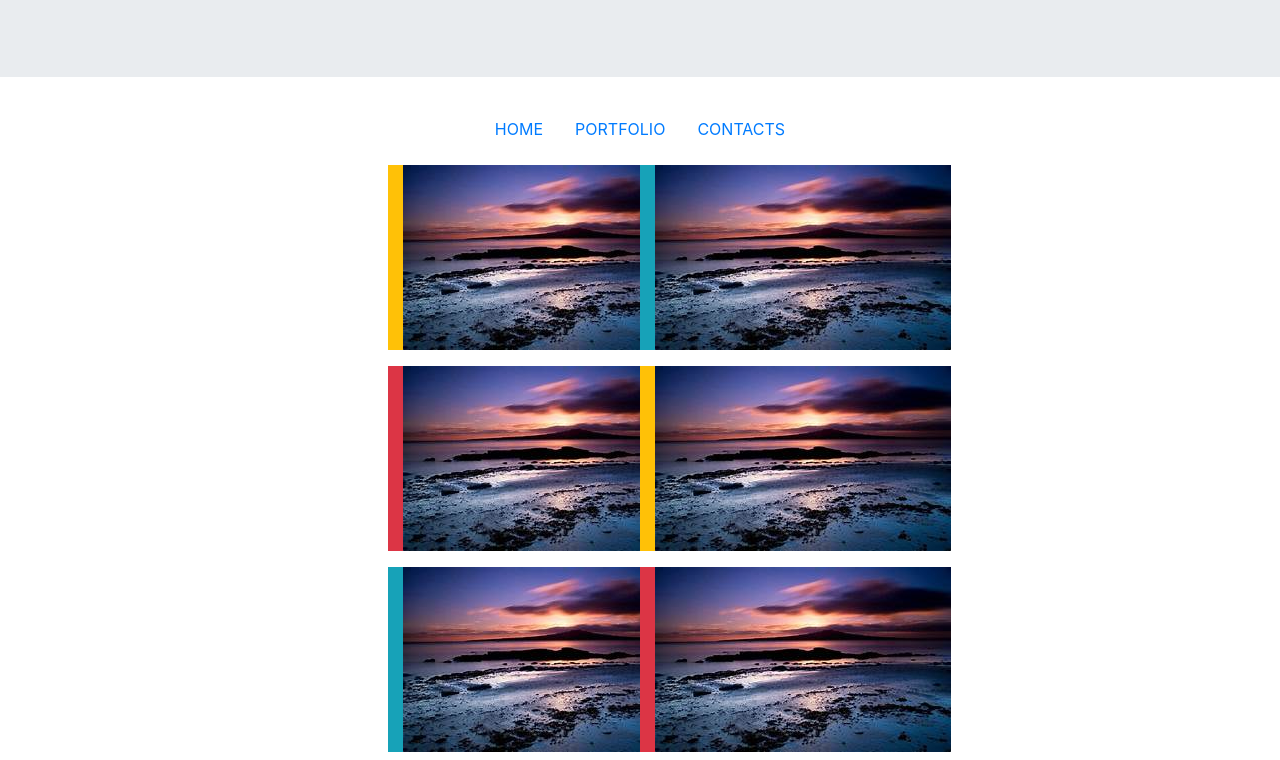
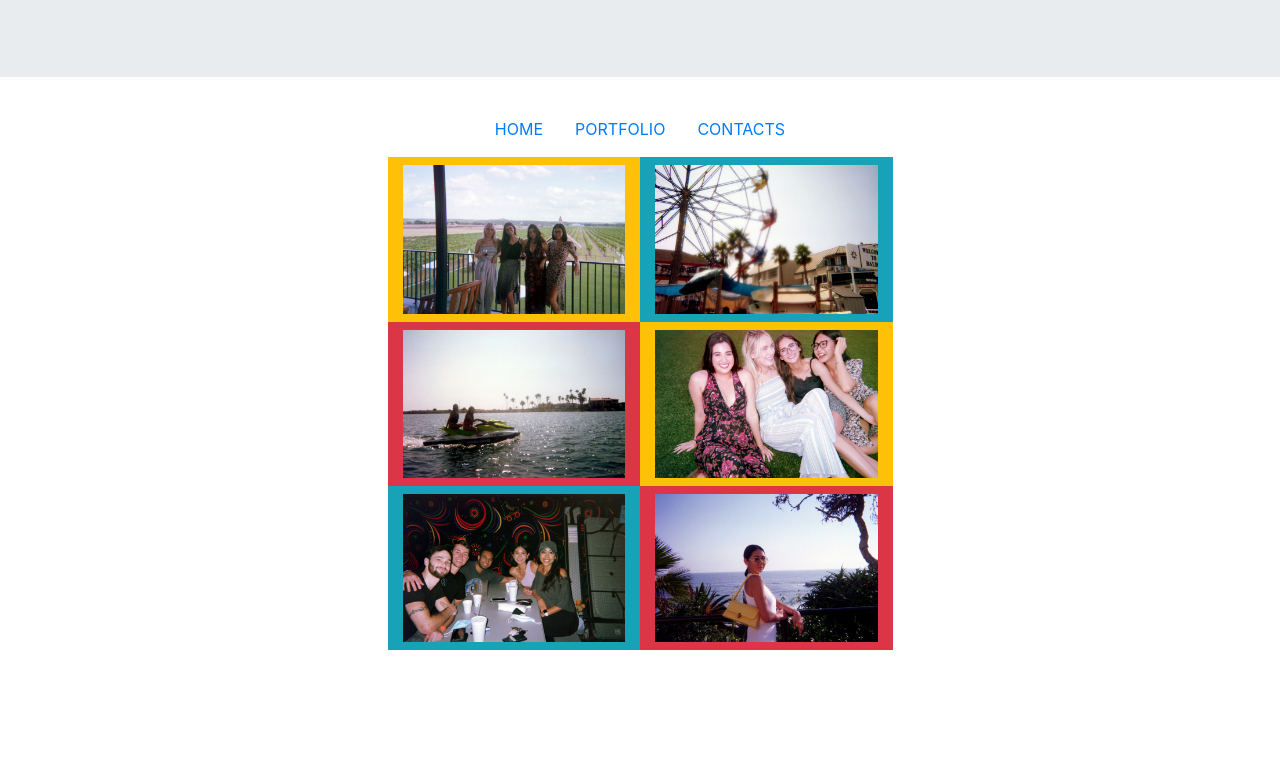
Before and after one commit to inalo1/HW2-Bootstrap, a plain HTML site: page portfolio.html in a window 1280 px wide. Shown: the part 172-932 px from the top of the page. After the commit the page ends 822 px from the top, so only its background shows below. Drawn offline with nearby package versions, Linux system fonts and the light colour scheme.

Commit message:
PORTFOLIO: added own images & tried fixing the the problems on photo layouts

```diff
--- a/portfolio.html
+++ b/portfolio.html
@@ -34,17 +34,17 @@
     <!-- // Bootstrap Grid: Rows & Columns -->
 
    <div class="content">
-       <div class="row justify-content-center py-2">
-           <div class="col-lg-5 col-sm-5 col-xs-12 bg-warning"> <img src="./Images/sunset.jpg" alt="sunset"></div>
-           <div class="col-lg-5 col-sm-5 col-xs-12 bg-info"> <img src="./Images/sunset.jpg" alt="sunset"></div>
+       <div class="row justify-content-center">
+        <div class="col-lg-5 col-sm-5 col-xs-12 bg-warning py-2"> <img src="./Images/Agusta Vin.jpg" alt="Agusta-Vin" class="img-fluid mx-auto d-block "></div>
+           <div class="col-lg-5 col-sm-5 col-xs-12 bg-info py-2"> <img src="./Images/Ferris Wheel.jpg" alt="Ferris-Wheel" class="img-fluid mx-auto d-block "></div>
        </div>
-       <div class="row justify-content-center py-2">
-            <div class="col-lg-5 col-sm-5 col-xs-12 bg-danger"> <img src="./Images/sunset.jpg" alt="sunset"></div>
-            <div class="col-lg-5 col-sm-5 col-xs-12 bg-warning"> <img src="./Images/sunset.jpg" alt="sunset"></div>
+       <div class="row justify-content-center">
+            <div class="col-lg-5 col-sm-5 col-xs-12 bg-danger py-2"> <img src="./Images/JetSki.jpg" alt="JetSki" class="img-fluid mx-auto d-block "></div>
+            <div class="col-lg-5 col-sm-5 col-xs-12 bg-warning py-2"> <img src="./Images/Grass Picture.jpg" alt="Grass" class="img-fluid mx-auto d-block "></div>
        </div>
-       <div class="row justify-content-center py-2">
-            <div class="col-lg-5 col-sm-5 col-xs-12 bg-info"> </style><img src="./Images/sunset.jpg" alt="sunset"></div>
-            <div class="col-lg-5 col-sm-5 col-xs-12 bg-danger"> </style><img src="./Images/sunset.jpg" alt="sunset"></div>
+       <div class="row justify-content-center">
+            <div class="col-lg-5 col-sm-5 col-xs-12 bg-info py-2"> </style><img src="./Images/Roller Skating.jpg" alt="RollerSkate" class="img-fluid mx-auto d-block "></div>
+            <div class="col-lg-5 col-sm-5 col-xs-12 bg-danger py-2"> </style><img src="./Images/Solo Pic.jpg" alt="Solo" class="img-fluid mx-auto d-block "></div>
        </div>
    </div>
 
@@ -52,5 +52,11 @@
 
 
 
+
 </body>
 </html>
+
+<!-- //background color// -->
+    <!-- bg-warning
+    bg-info
+    bg-danger -->
```
